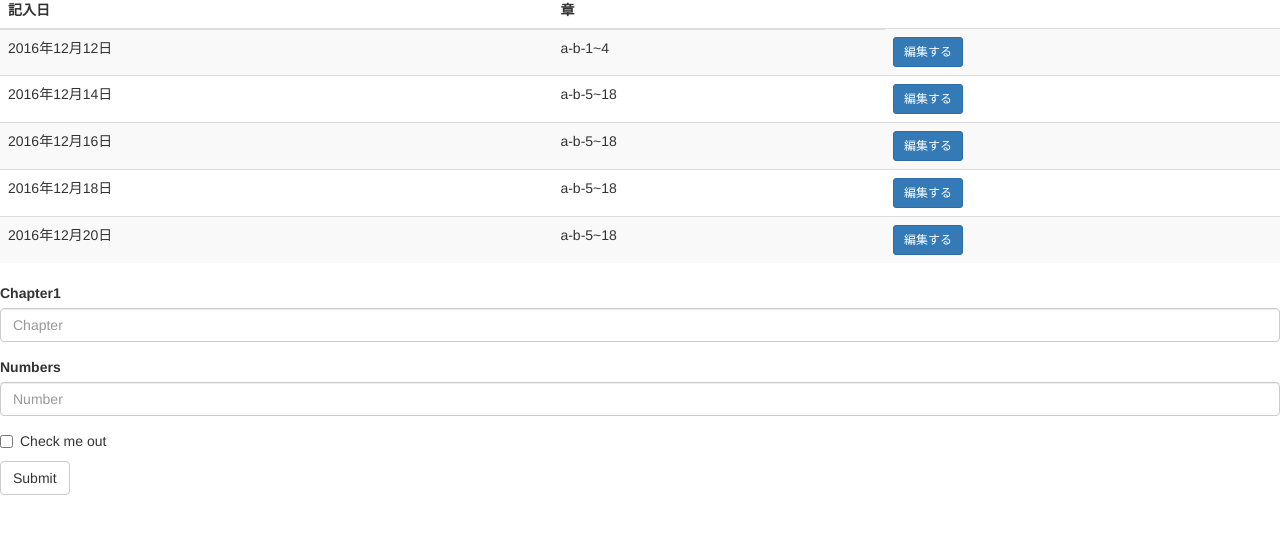
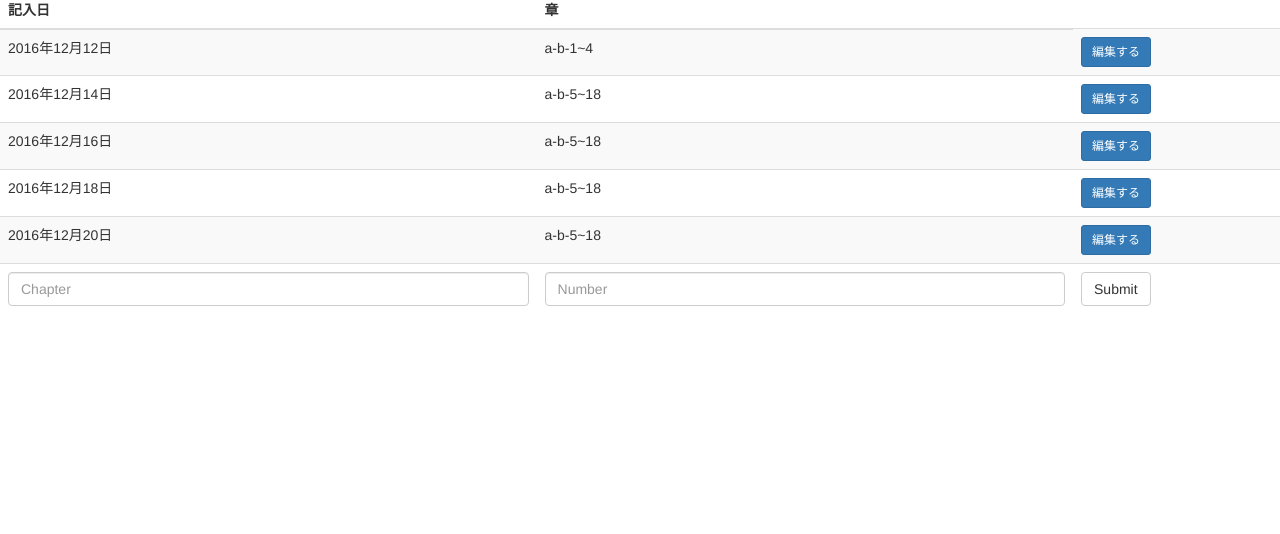
Before and after one commit to rinanada/review, a plain HTML site: page index.html in a window 1280 px wide. Shown: the part 78-612 px from the top of the page. Drawn offline with nearby package versions, Linux system fonts and the light colour scheme.

Commit message:
form change

```diff
--- a/index.html
+++ b/index.html
@@ -39,26 +39,25 @@
         <td>{{::problem.chapter}}</td>
         <td><a type="button" class="btn btn-primary btn-sm">編集する</a></td>
       </tr>
+      <tr>
+        <td class="form-group">
+          <!-- <label for="exampleInputChapter">Chapter1</label> -->
+          <!-- chapter2,3,... -->
+          <input class="form-control" id="exampleInputChapter" placeholder="Chapter">
+          <!-- <a type="button" class="btn btn-primary btn-sm">章を追加する</a> -->
+        </td>
+        <td class="form-group">
+          <!-- <label for="exampleInputNumber">Numbers</label> -->
+          <input class="form-control" id="exampleInputNumber" placeholder="Number">
+        </td>
+        <td class="form-group">
+          <button type="submit" class="btn btn-default">Submit</button>
+        </td>
+      </tr>
     </table>
-  <form>
-    <div class="form-group">
-      <label for="exampleInputChapter">Chapter1</label>
-      <!-- chapter2,3,... -->
-      <input class="form-control" id="exampleInputChapter" placeholder="Chapter">
-      <!-- <a type="button" class="btn btn-primary btn-sm">章を追加する</a> -->
-    </div>
-    <div class="form-group">
-      <label for="exampleInputNumber">Numbers</label>
-      <input class="form-control" id="exampleInputNumber" placeholder="Number">
-    </div>
-    <div class="checkbox">
-      <label>
-        <input type="checkbox"> Check me out
-      </label>
-    </div>
-    <button type="submit" class="btn btn-default">Submit</button>
-  </form>
   </div>
+
+  <!-- ページネーション -->
 
 </body>
 </html>
```
